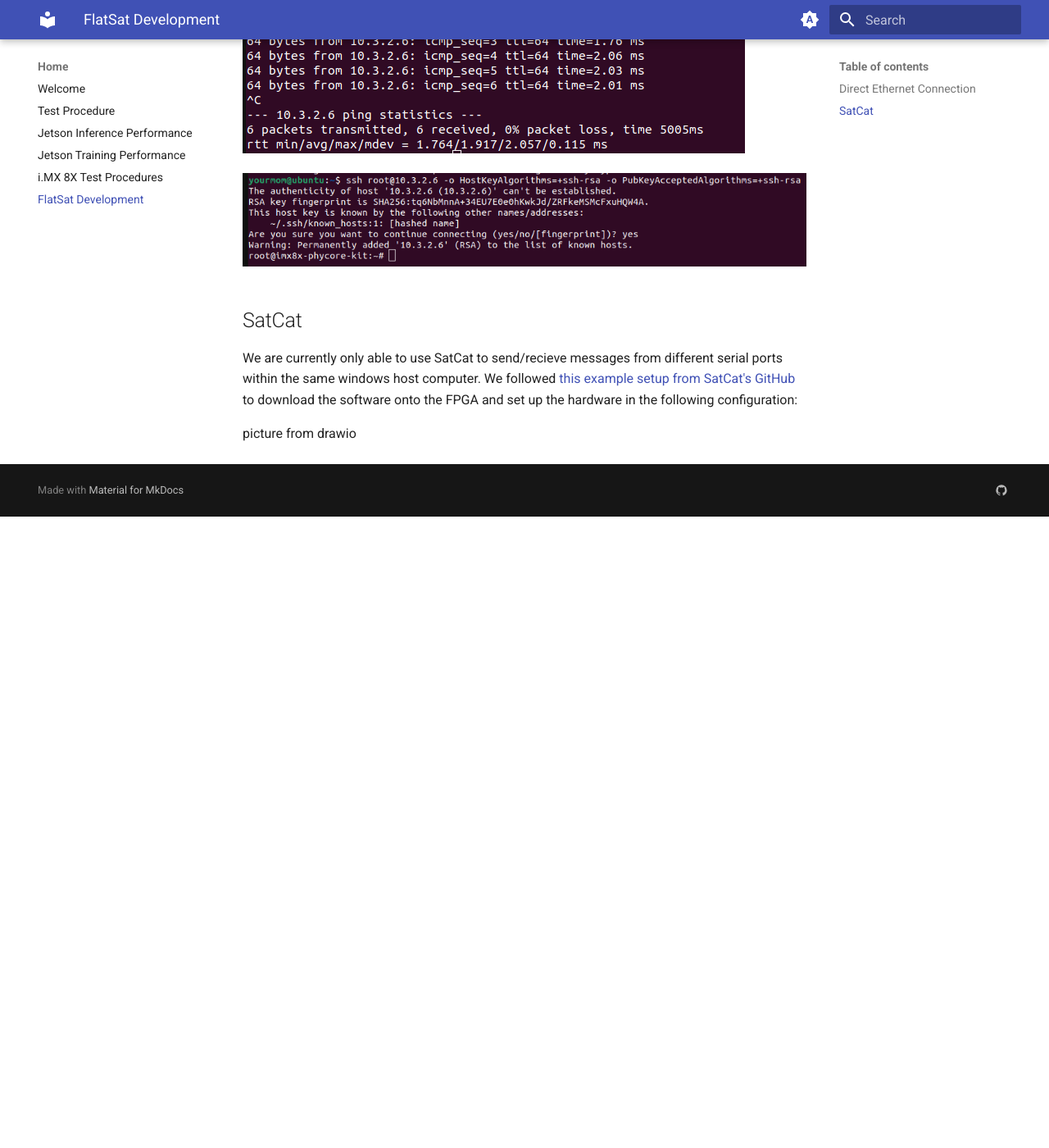
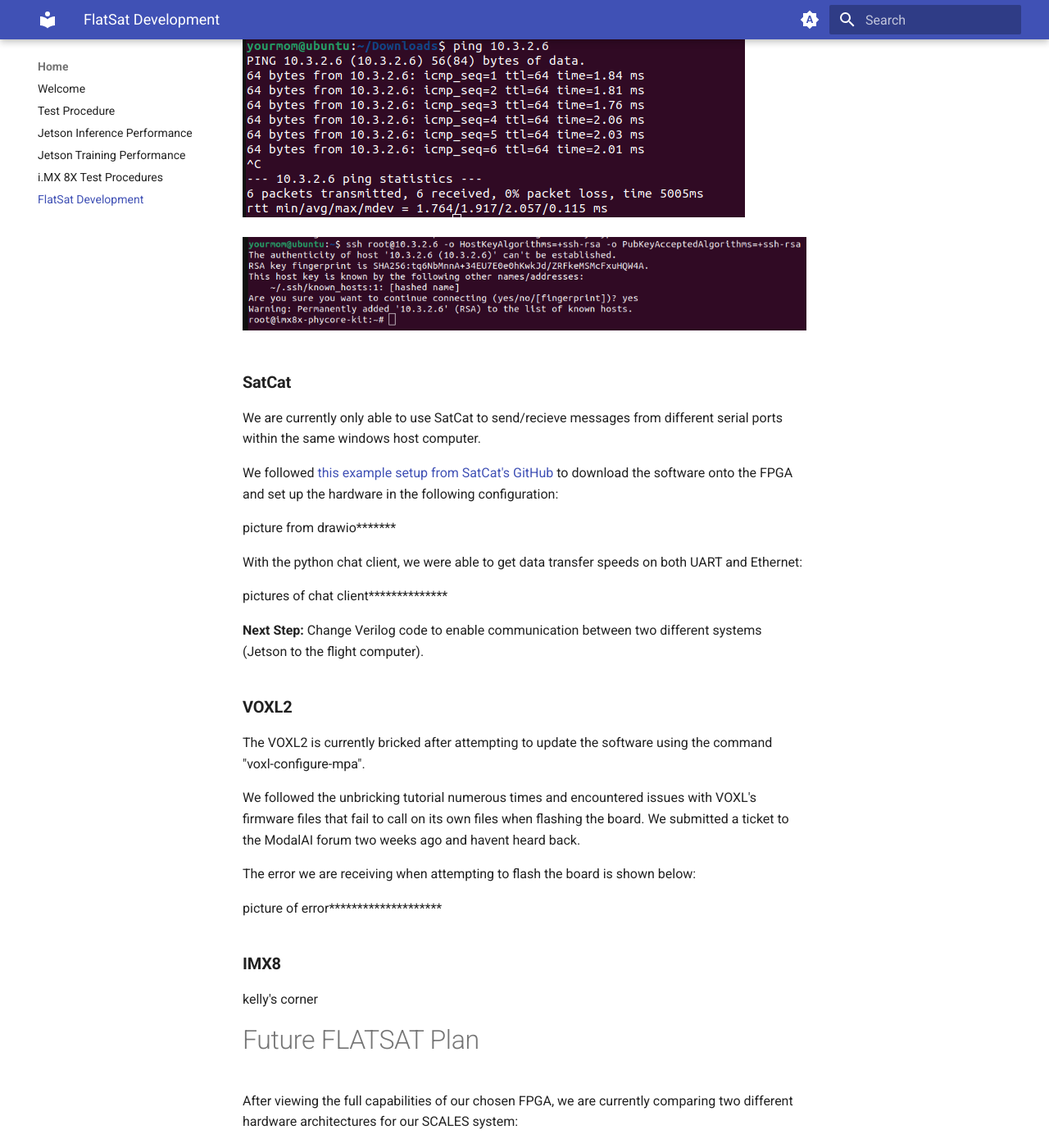
Before and after one commit to BroncoSpace-Lab/scales-hardware, an MkDocs documentation site: the page built from docs/FlatSat_Development.md, in a window 1280 px wide and 1400 px high, scrolled down 1179 px. Shown: the whole window at 82% size. Built offline with MkDocs 1.6.1 and Material for MkDocs 9.7.7, drawn with Linux system fonts in a browser that asks for light colours; before the commit the page ends 1809 px from its top, so only the background shows below that; some of the changed text lies outside the part shown.

Commit message:
Update FlatSat_Development.md

```diff
--- a/docs/FlatSat_Development.md
+++ b/docs/FlatSat_Development.md
@@ -1,12 +1,13 @@
 # FlatSat Development
 
-This document is an overview of the current state of our FlatSat development for SCALES.
+This document is an overview of the current and future state of our FlatSat development for SCALES.
 
-## Direct Ethernet Connection
+# Current Updates
+### **Direct Ethernet Connection**
 
 We are currently able to connect the boards directly in the following configuration:
 
-picture from draw.io
+picture from draw.io***************
 
 From there, we have to set a temporary ip on the iMX, in this case it is set to 10.3.2.6 so we can ping the Jetson's ip.
 
@@ -21,9 +22,69 @@
 ![jetson ping imx](Images/jetson_ping_imx.png)
 
 ![jetson ssh into imx](Images/jetson_ssh_into_imx.png)
+#
+### **SatCat**
 
-## SatCat
+We are currently only able to use SatCat to send/recieve messages from different serial ports within the same windows host computer.
 
-We are currently only able to use SatCat to send/recieve messages from different serial ports within the same windows host computer. We followed [this example setup from SatCat's GitHub](https://github.com/the-aerospace-corporation/satcat5/tree/main/examples/arty_a7) to download the software onto the FPGA and set up the hardware in the following configuration:
+We followed [this example setup from SatCat's GitHub](https://github.com/the-aerospace-corporation/satcat5/tree/main/examples/arty_a7) to download the software onto the FPGA and set up the hardware in the following configuration:
 
-picture from drawio
+picture from drawio*******
+
+With the python chat client, we were able to get data transfer speeds on both UART and Ethernet:
+
+pictures of chat client**************
+
+**Next Step:** Change Verilog code to enable communication between two different systems (Jetson to the flight computer).
+
+#
+### **VOXL2**
+The VOXL2 is currently bricked after attempting to update the software using the command "voxl-configure-mpa".
+
+We followed the unbricking tutorial numerous times and encountered issues with VOXL's firmware files that fail to call on its own files when flashing the board. We submitted a ticket to the ModalAI forum two weeks ago and havent heard back.
+
+The error we are receiving when attempting to flash the board is shown below:
+
+picture of error********************
+
+#
+### **IMX8**
+kelly's corner
+
+
+
+
+# Future FLATSAT Plan
+After viewing the full capabilities of our chosen FPGA, we are currently comparing two different hardware architectures for our SCALES system:
+
+## Architecture 1
+Architecture 1 has sensors attached to the **flight computer**.
+
+Picture of architecture 1 diagram*************
+
+__Pros:__
+
+__Cons:__
+
+
+## Architecture 2
+Architecure 2 has sensors attached to **SATCAT**
+
+Picture of architecture 2 diagram***************
+
+__Pros:__
+
+__Cons:__
+
+## Testing Metrics
+These are the test metrics that will help make hardware design decisions:
+
+-
+-
+-
+-
+-
+-
+
+## Test Procedure
+(link to Test procedure tab)
```
